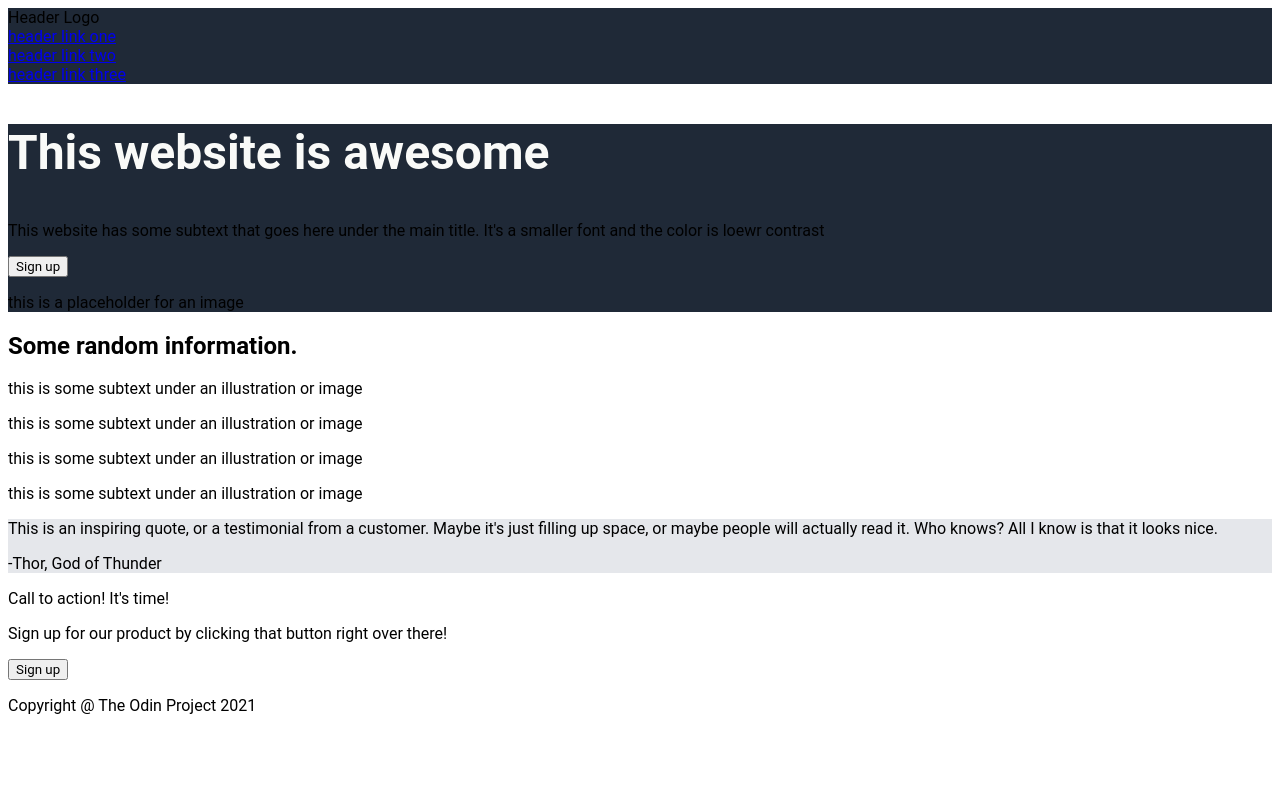
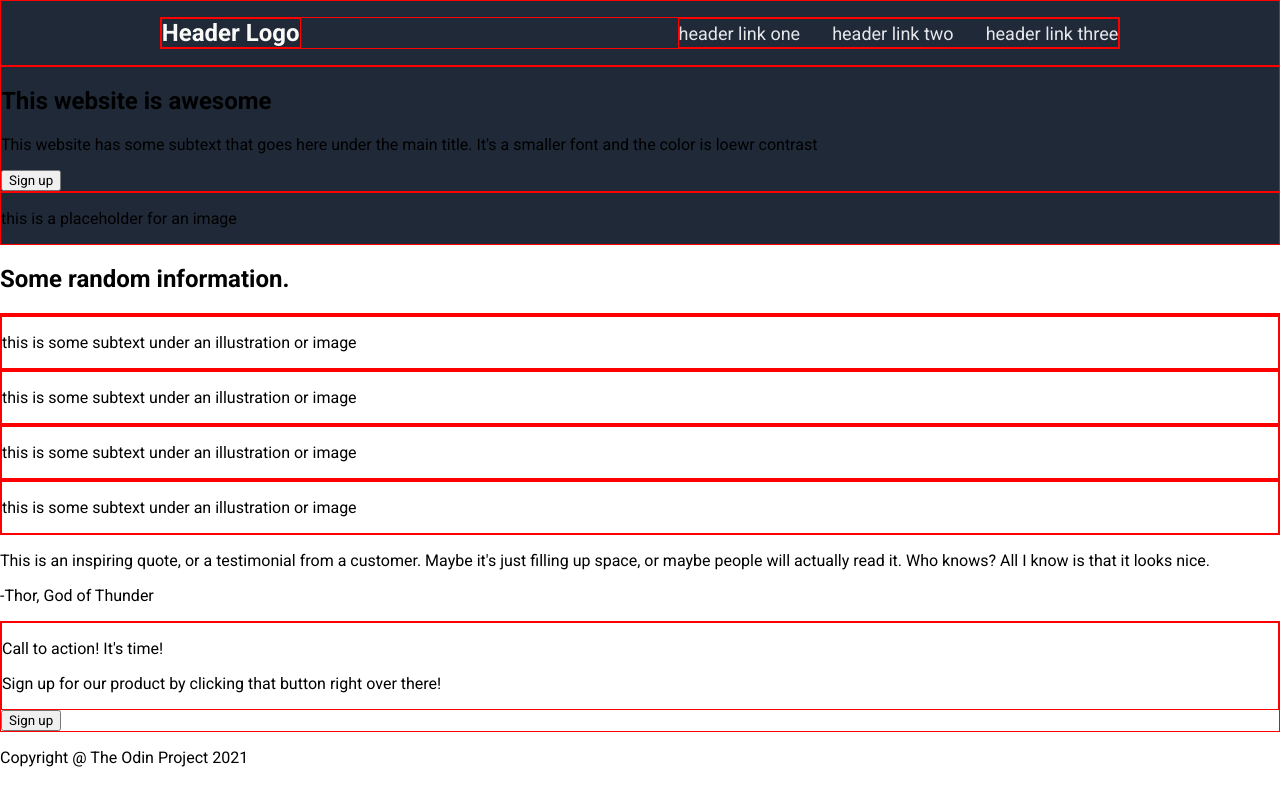
Before and after one commit to jtou3500/top-landingpage, a plain HTML site: page index.html in a window 1280 px wide. Drawn offline with Linux system fonts and the light colour scheme.

Commit message:
finished header

```diff
--- a/index.html
+++ b/index.html
@@ -1,6 +1,10 @@
 <!DOCTYPE html>
 <html lang="en">
     <head>
+
+        <style>
+            @import url('https://fonts.googleapis.com/css2?family=Roboto:ital,wght@0,100;0,300;0,400;0,500;0,700;0,900;1,100;1,300;1,400;1,500;1,700;1,900&display=swap');</style>
+
         <meta charset="UTF-8">
         <meta name="viewport" content="width=device-width, initial-scale=1.0">
         <link rel = "stylesheet" href = "style.css">
@@ -9,11 +13,13 @@
     <body>
 
         <div class = "header">
+            <div class = "head-container">
                 <div class = "logo">Header Logo</div>
                 <div class = "links">
-            <div class = "link-one"><a href = "#">header link one</a></div>
-            <div class = "link-two"><a href = "#">header link two</a></div>
-            <div class = "link-three"><a href = "#">header link three</a></div>
+                    <a href = "#">header link one</a>
+                    <a href = "#">header link two</a>
+                    <a href = "#">header link three</a>
+                </div>
             </div>
         </div>
 
--- a/style.css
+++ b/style.css
@@ -2,16 +2,54 @@
     font-family: "roboto";
 }
 
-.header, .one {
+body {
+    padding: 0;
+    margin: 0;
+}
+
+/* Header */
+
+.header{
+    background-color: #1f2937;
+    display: flex;
+    justify-content: center;
+    align-items: center;
+}
+
+.head-container {
+    display: flex;
+    justify-content: space-between;
+    width: 75%;
+    margin: 16px 48px
+}
+
+.logo {
+    font-size: 24px;
+    color: #f9faf8;
+    flex-shrink: 0;
+    font-weight: 600;
+}
+
+.links {
+    display: flex;
+    justify-content: space-between;
+    align-items: center;
+    gap: 32px;
+}
+
+a {
+    text-decoration: none;
+    font-size: 18px;
+    color: #e5e7eb;
+    flex-shrink: 0;
+}
+
+/* hero text */
+
+.one {
     background-color: #1f2937;
 }
 
-.hero-text {
-    font-size: 48px;
-    font-weight: extra-bold;
-    color: #f9faf8;
+div {
+    border: 1px red solid;
 }
-
-.three {
-    background-color: #e5e7eb;
-}
```
Lines whose indentation alone changed are shown as unchanged.
